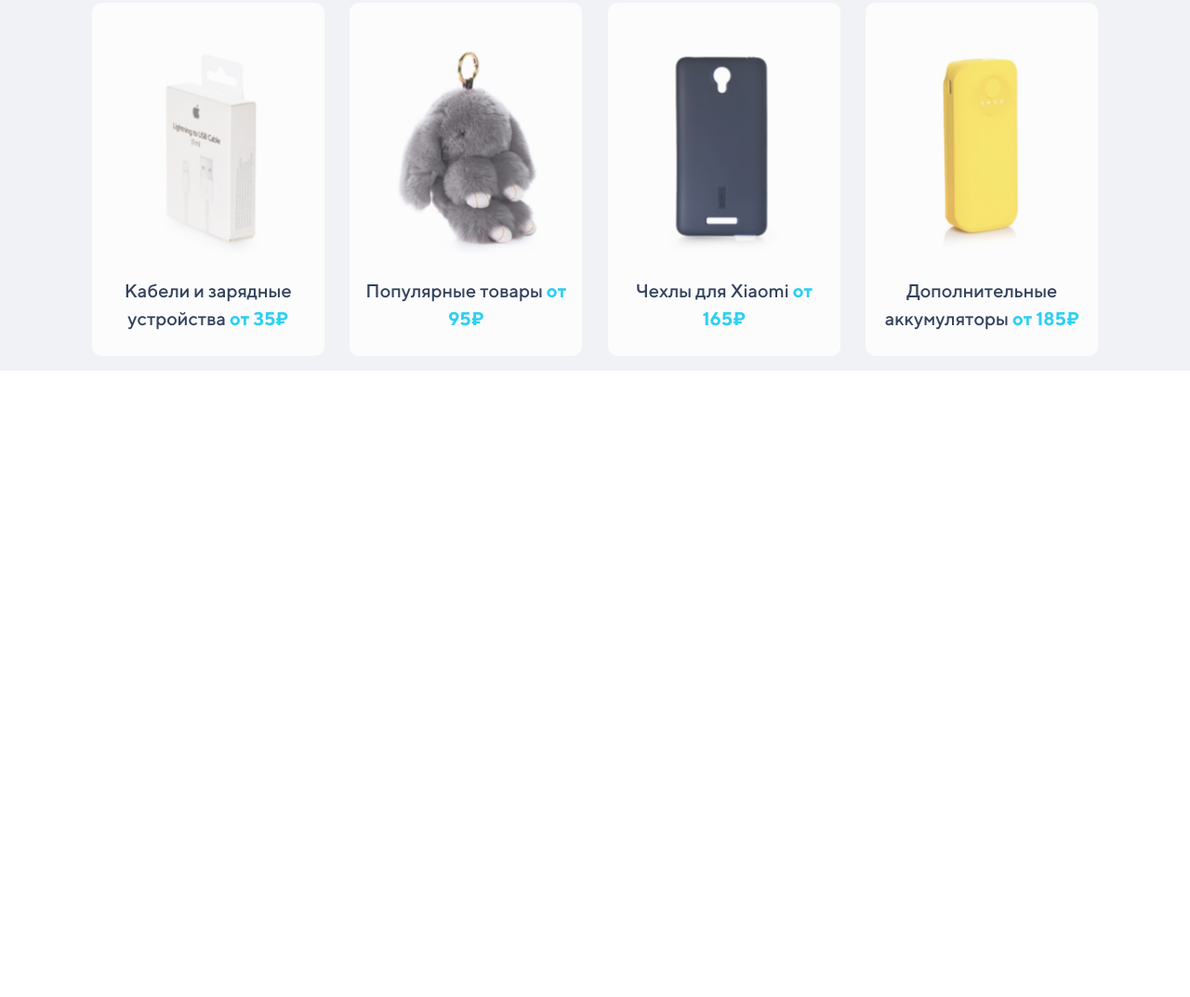
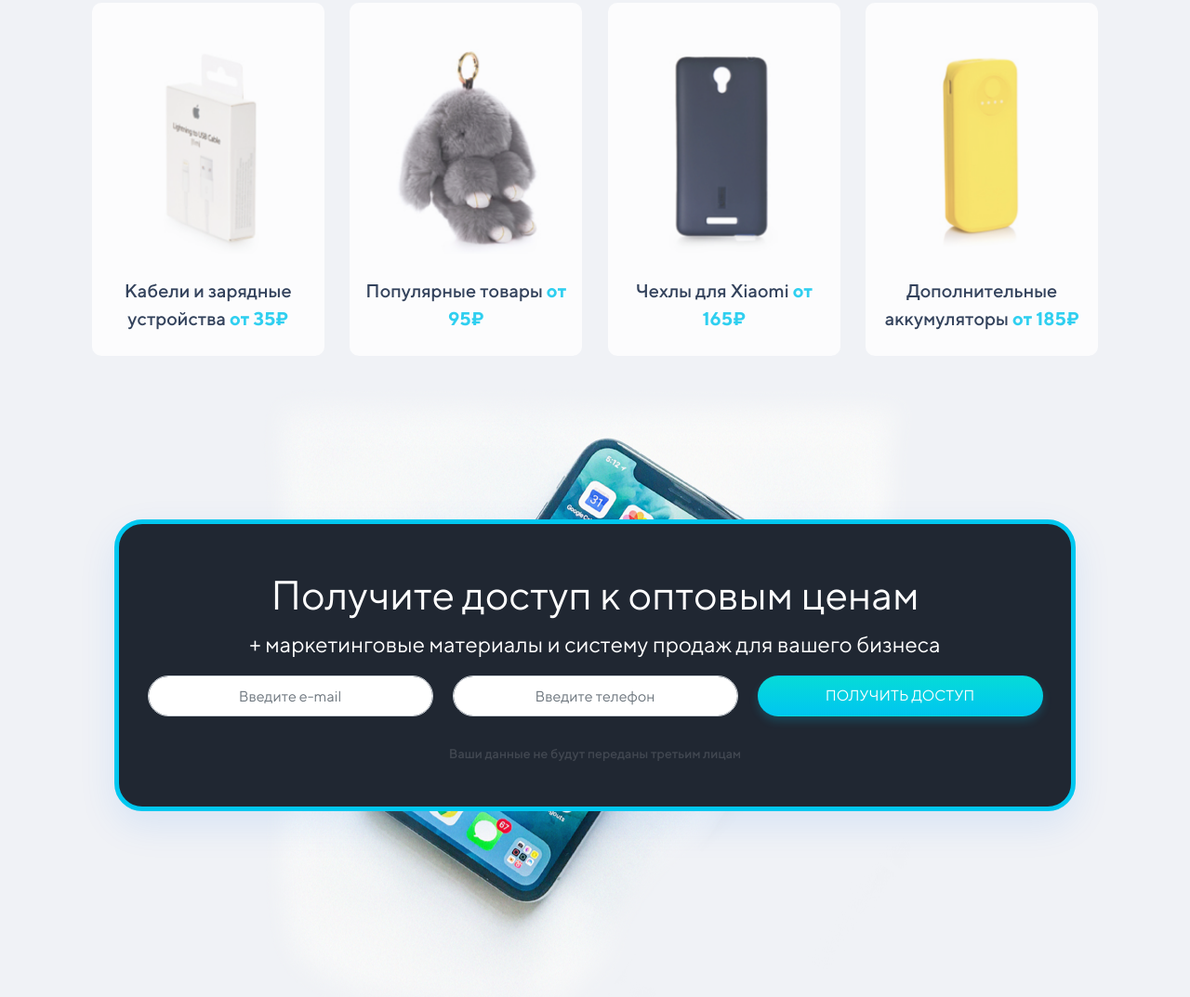
Before and after one commit to Bob-chemist/cifrovoy-ray, a website: page src/index.html in a window 1280 px wide. Shown: the part 1512-2585 px from the top of the page at 93% size. Before the commit the page ends 1911 px from the top, so only its background shows below. Drawn offline with nearby package versions, Linux system fonts and the light colour scheme.

Commit message:
Main form added

```diff
--- a/src/css/style.css
+++ b/src/css/style.css
@@ -439,6 +439,26 @@ input::placeholder {
   color: #00c7ef;
   font-weight: 700;
 }
+
+.main__form {
+  background-color: #f0f2f6;
+  min-height: 584px;
+  background-image: url("../img/phone_bg.png");
+  background-repeat: no-repeat;
+  background-position: center top 5px;
+  padding: 160px 10px 200px 10px;
+}
+
+.main__form_container {
+  background-color: #202732;
+  -webkit-box-shadow: 0 15px 40px rgba(0, 106, 238, 0.1);
+  box-shadow: 0 15px 40px rgba(0, 106, 238, 0.1);
+  border: 5px solid #00c7ef;
+  border-radius: 30px;
+  max-width: 1034px;
+  margin: 0 auto;
+  padding: 50px 20px 30px 20px;
+}
 .main__banner {
   background-image: url("../img/background.png");
   background-position: center;
@@ -548,6 +568,25 @@ input::placeholder {
     font-size: 18px;
   }
 }
+.main__form {
+  background-color: #f0f2f6;
+  min-height: 584px;
+  background-image: url("../img/phone_bg.png");
+  background-repeat: no-repeat;
+  background-position: center top 5px;
+  padding: 160px 10px 200px 10px;
+}
+
+.main__form_container {
+  background-color: #202732;
+  -webkit-box-shadow: 0 15px 40px rgba(0, 106, 238, 0.1);
+  box-shadow: 0 15px 40px rgba(0, 106, 238, 0.1);
+  border: 5px solid #00c7ef;
+  border-radius: 30px;
+  max-width: 1034px;
+  margin: 0 auto;
+  padding: 50px 20px 30px 20px;
+}
 .main__goods {
   background-color: #f0f2f6;
   padding-top: 120px;
--- a/src/index.html
+++ b/src/index.html
@@ -212,6 +212,36 @@
           </div>
         </div>
       </div>
+      <div class="main__form">
+        <div class="main__form_container">
+          <h2 class="main__banner_title">Получите доступ к оптовым ценам</h2>
+          <div class="main__banner_min">
+            + маркетинговые материалы и систему продаж для вашего бизнеса
+          </div>
+          <form class="form">
+            <input
+              type="email"
+              name="email"
+              id="main_email"
+              class="form-control form__input form__input_access"
+              placeholder="Введите e-mail"
+            />
+            <input
+              type="tel"
+              name="phone"
+              id="main_phone"
+              class="form-control form__input form__input_access"
+              placeholder="Введите телефон"
+            />
+            <button type="submit" class="btn form__button form__button_access">
+              Получить доступ
+            </button>
+          </form>
+          <p class="main__banner_inner_small">
+            Ваши данные не будут переданы третьим лицам
+          </p>
+        </div>
+      </div>
     </main>
     <footer class="footer">
       <div class="container">
--- a/src/sass/main.sass
+++ b/src/sass/main.sass
@@ -2,3 +2,4 @@
 @import './header.sass'
 @import './main_banner.sass'
 @import './main_goods.sass'
+@import './main_form.sass'
--- /dev/null
+++ b/src/sass/main_form.sass
@@ -0,0 +1,15 @@
+.main__form
+  background-color: #f0f2f6
+  min-height: 584px
+  background-image: url(../img/phone_bg.png)
+  background-repeat: no-repeat
+  background-position: center top 5px
+  padding: 160px 10px 200px 10px
+  &_container
+    background-color: #202732
+    box-shadow: 0 15px 40px rgba(0, 106, 238, 0.1)
+    border: 5px solid #00c7ef
+    border-radius: 30px
+    max-width: 1034px
+    margin: 0 auto
+    padding: 50px 20px 30px 20px
```
Also changed, not shown: src/img/phone_bg.png (added).
